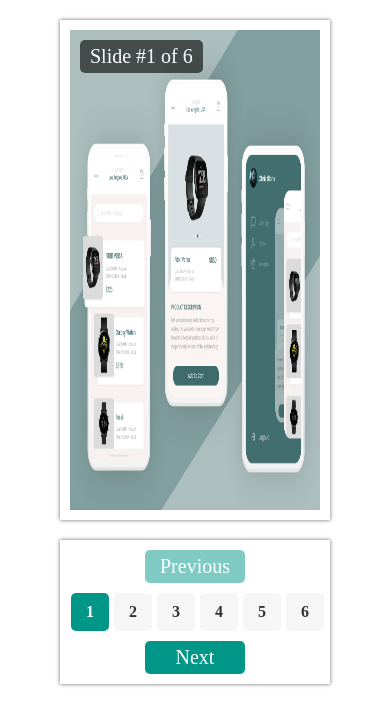
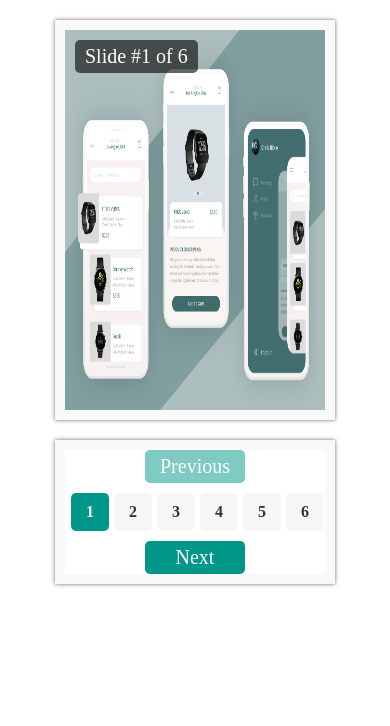
Before and after one commit to AhmedElabrass123/SliderJs, a plain HTML site: page index.html in a window 390 px wide. Drawn offline with Linux system fonts and the light colour scheme.

Commit message:
first commit

```diff
--- a/style.css
+++ b/style.css
@@ -99,10 +99,14 @@
         flex-direction: column;
         gap: 10px;
     }
+    .slider-container{
+        height: 400px;
+
+    }
     .slider-container
     ,.slide-control{
-        width: 270px;
-    border: 10px solid white;
+        width: 280px;
+    border: 10px solid rgba(241, 240, 240, 0.437);
     box-shadow: 0px 0px 4px rgba(0, 0, 0, 0.6);
 
 }
```
